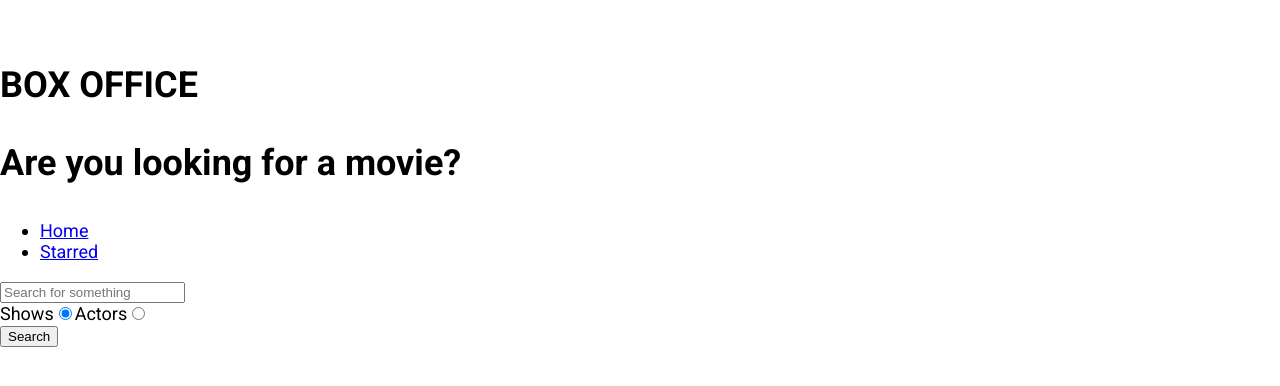
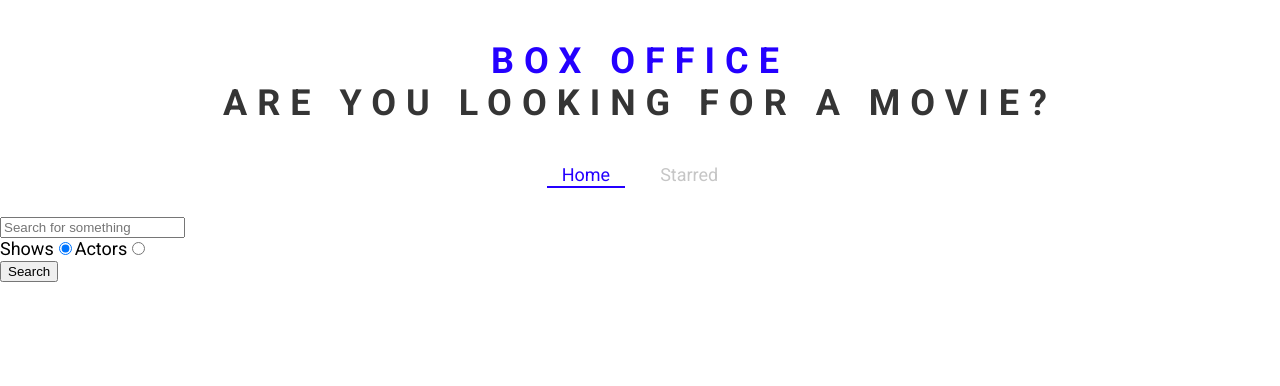
Before and after one commit to Pratham-R-Kumar/Box-Office, a React (Create React App) app: page / in a window 1280 px wide. Shown: the top 386 px of the page. Built offline with nearby package versions, Linux system fonts and the light colour scheme.

Commit message:
Styled title and starred page

```diff
--- a/src/App.js
+++ b/src/App.js
@@ -1,12 +1,21 @@
 import React from 'react';
 import { Switch, Route } from 'react-router-dom';
-
+import { ThemeProvider } from 'styled-components';
 import Home from './Pages/Home';
 import Starred from './Pages/Starred';
 import Show from './Pages/Show';
 
+const theme = {
+  mainColors: {
+    blue: '#2400ff',
+    gray: '#c6c6c6',
+    dark: '#353535',
+  },
+};
+
 function App() {
   return (
+    <ThemeProvider theme={theme}>
       <Switch>
         <Route exact path="/">
           <Home />
@@ -21,6 +30,7 @@
           <div>Page not Found 404</div>
         </Route>
       </Switch>
+    </ThemeProvider>
   );
 }
 
--- a/src/components/Navs.js
+++ b/src/components/Navs.js
@@ -1,5 +1,7 @@
 import React from 'react';
-import { Link } from 'react-router-dom';
+import { useLocation } from 'react-router-dom';
+
+import { NavList, LinkStyled } from './Navs.styles';
 
 const LINKS = [
   { to: '/', text: 'Home' },
@@ -7,15 +9,21 @@
 ];
 
 const Navs = () => {
+  const location = useLocation();
   return (
     <div>
-      <ul>
+      <NavList>
         {LINKS.map(item => (
           <li key={item.to}>
-            <Link to={item.to}>{item.text}</Link>
+            <LinkStyled
+              to={item.to}
+              className={item.to === location.pathname ? 'active' : ''}
+            >
+              {item.text}
+            </LinkStyled>
           </li>
         ))}
-      </ul>
+      </NavList>
     </div>
   );
 };
--- /dev/null
+++ b/src/components/Navs.styles.js
@@ -0,0 +1,41 @@
+import styled from 'styled-components';
+import { Link } from 'react-router-dom';
+
+export const NavList = styled.ul`
+  display: flex;
+  justify-content: center;
+  list-style: none;
+  margin: 0 0 30px;
+  padding: 0;
+`;
+
+export const LinkStyled = styled(Link)`
+  margin: 0 10px;
+  padding: 3px 15px;
+  position: relative;
+  text-decoration: none;
+  color: ${({ theme }) => theme.mainColors.gray};
+  &.active {
+    color: ${({ theme }) => theme.mainColors.blue};
+    &:after {
+      content: '';
+      position: absolute;
+      display: block;
+      height: 2px;
+      left: 0%;
+      bottom: 0;
+      background-color: ${({ theme }) => theme.mainColors.blue};
+      animation: slide-in 0.3s ease-in forwards;
+      @keyframes slide-in {
+        from {
+          left: 50%;
+          width: 0;
+        }
+        to {
+          left: 0%;
+          width: 100%;
+        }
+      }
+    }
+  }
+`;
--- a/src/components/Title.js
+++ b/src/components/Title.js
@@ -1,13 +1,14 @@
 import React from 'react';
+import { TitleWrapper } from './Title.styles';
 
 const Title = ({ title, subtitle }) => {
   return (
-    <div>
+    <TitleWrapper>
       <h1>
         {title}
         <p>{subtitle}</p>
       </h1>
-    </div>
+    </TitleWrapper>
   );
 };
 
--- /dev/null
+++ b/src/components/Title.styles.js
@@ -0,0 +1,18 @@
+import styled from 'styled-components';
+
+export const TitleWrapper = styled.div`
+  text-align: center;
+  margin: 0 0 40px;
+
+  h1 {
+    color: ${({ theme }) => theme.mainColors.blue};
+    letter-spacing: 10px;
+    text-transform: uppercase;
+    margin: 0 0 10px;
+  }
+
+  p {
+    color: ${({ theme }) => theme.mainColors.dark};
+    margin: 0;
+  }
+`;
```
Lines whose indentation alone changed are shown as unchanged.
